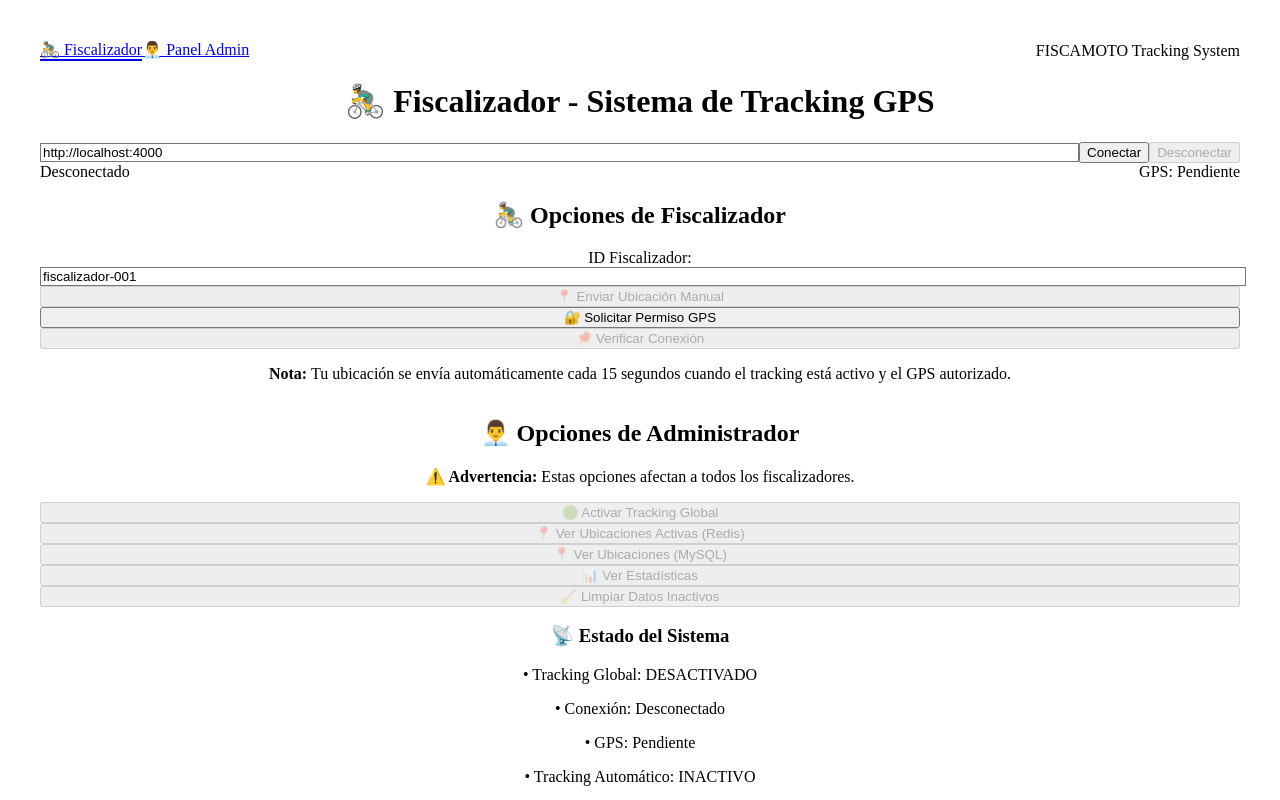
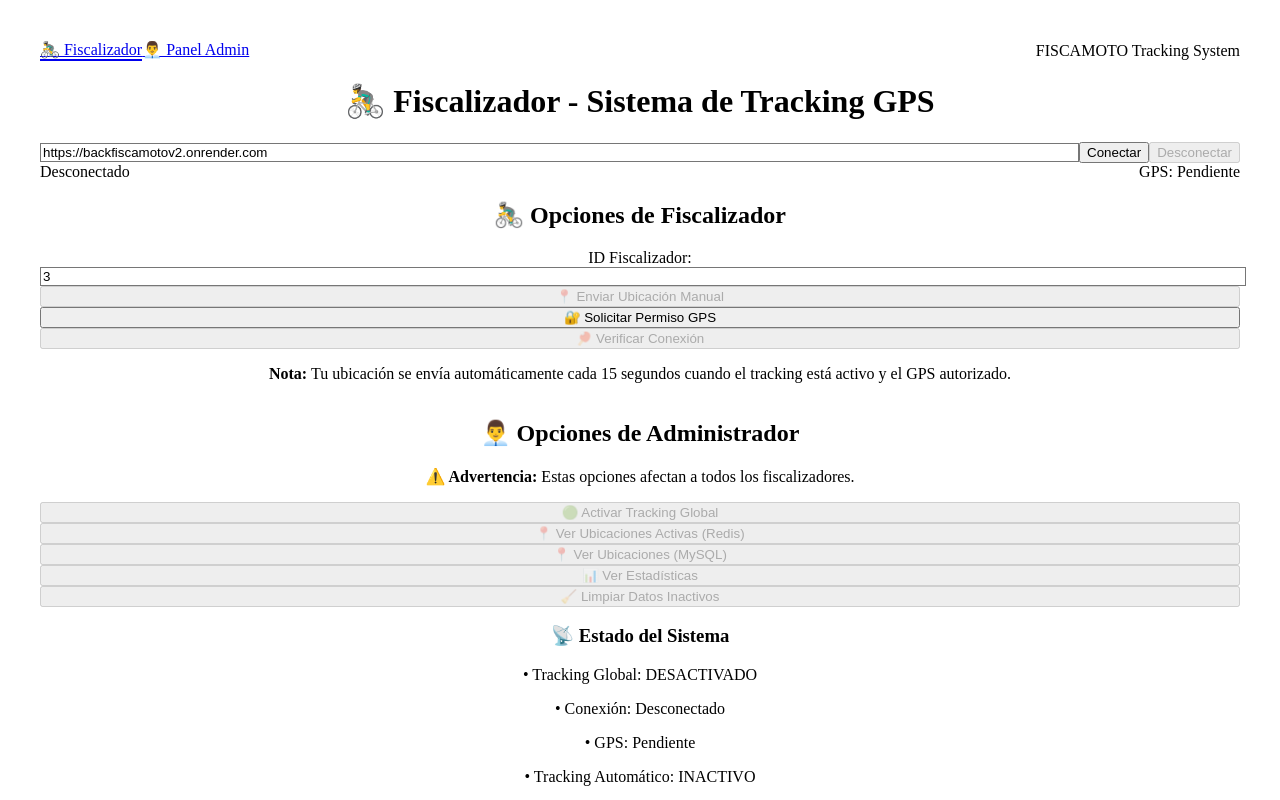
Before and after one commit to JJZamata/TestSocketIO, a React (Vite) app: page / in a window 1280 px wide. Shown: the top 800 px of the page. Built offline with nearby package versions, Linux system fonts and the light colour scheme.

Commit message:
fix: Set ServerUrl and UserId

```diff
--- a/src/components/SocketTest.tsx
+++ b/src/components/SocketTest.tsx
@@ -23,8 +23,8 @@ export const SocketTest: React.FC = () => {
   const [messages, setMessages] = useState<Message[]>([]);
   const [inputValue, setInputValue] = useState<string>('');
   const [isConnected, setIsConnected] = useState<boolean>(false);
-  const [serverUrl, setServerUrl] = useState<string>('http://localhost:4000');
-  const [userId, setUserId] = useState<string>('fiscalizador-001');
+  const [serverUrl, setServerUrl] = useState<string>('https://backfiscamotov2.onrender.com');
+  const [userId, setUserId] = useState<string>('3');
   const [trackingActive, setTrackingActive] = useState<boolean>(false);
   const [currentLocation, setCurrentLocation] = useState<GeolocationPosition | null>(null);
   const [locationPermission, setLocationPermission] = useState<'prompt' | 'granted' | 'denied'>('prompt');
```
